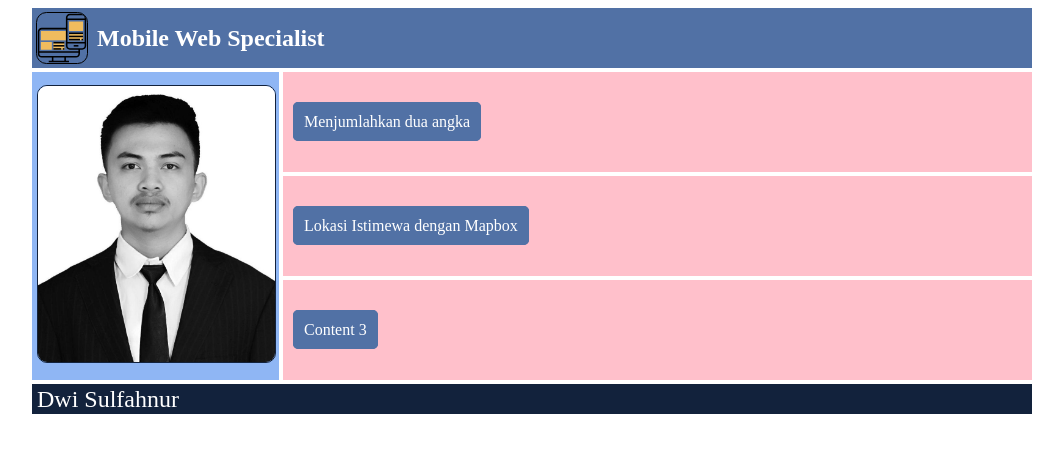
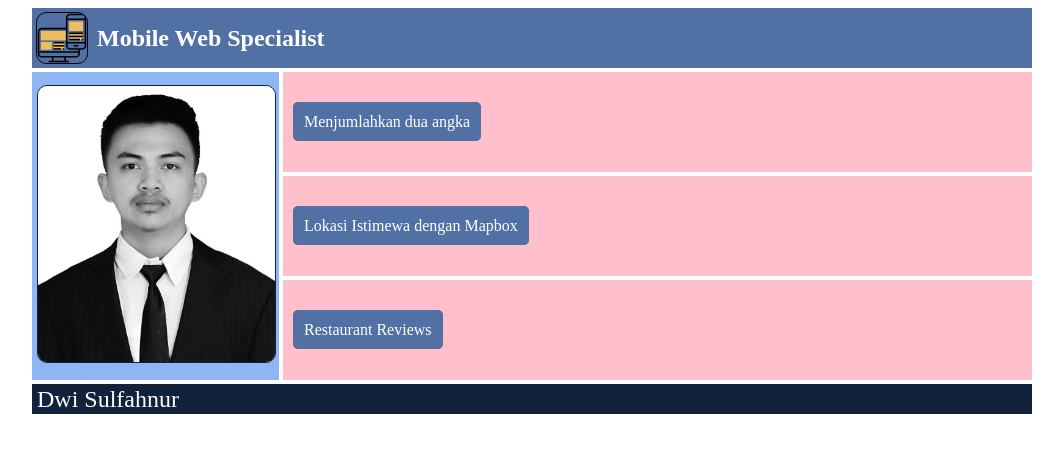
Before and after one commit to dwisulfahnur/gdk-mws, a plain HTML site: page public/index.html in a window 1280 px wide. Shown: the whole page, without its empty margins (108-1171 px from the left). Drawn offline with Linux system fonts and the light colour scheme.

Commit message:
Add third project to the project list

```diff
--- a/public/index.html
+++ b/public/index.html
@@ -23,7 +23,7 @@
         <a href="project2/index.html">Lokasi Istimewa dengan Mapbox</a>
       </div>
       <div class="content">
-        <a href="#">Content 3</a>
+        <a href="/project3/index.html">Restaurant Reviews</a>
       </div>
       <div class="footer">
         <div class="text-footer">
```
